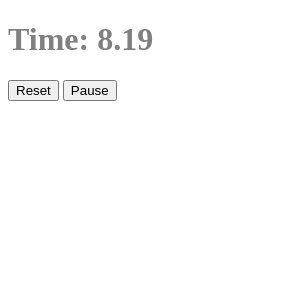
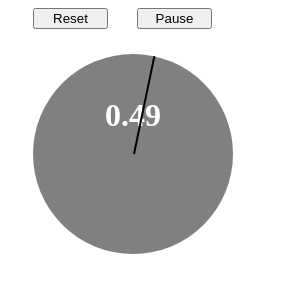
Before and after one commit to Tiltins09/FocussApp, an Electron app: page index.html in a window 300 px wide. Drawn offline with Linux system fonts and the light colour scheme.

Commit message:
Design changed to clock interface

```diff
--- a/CSS/less/main.less
+++ b/CSS/less/main.less
@@ -1,5 +1,36 @@
 @color: grey;
 
-h4#timer {
-    color: @color;
+.handlers {
+    width: 75px;
+    margin-left: 25px;
 }
+
+
+#frame {
+    width: 200px;
+    height: 200px;
+    margin-top: 25px;
+    margin-left: 25px;
+    border-radius: 100px;
+    background-color: grey;
+    h4#timer {
+        width: 200px;
+        text-align: center;
+        color: white;
+        position: absolute;
+    }
+    #clock {
+        width: 2px;
+        height: 200px;
+        margin-left: 100px;
+        position: absolute;
+        .handle {
+            display: block;
+            width: 100%;
+            height: 50%;
+        }
+        .handle:first-child {
+            background-color: black;
+        }
+    }
+}
--- a/JS/FocusApp.js
+++ b/JS/FocusApp.js
@@ -13,7 +13,13 @@ function timer() {
         seconds = 0;
     }
 
-    timer.innerHTML = "<h1>Time: " + minutes + "." + seconds + "</h1>";
+    timer.innerHTML = "<h1>" + minutes + "." + seconds + "</h1>";
+
+    var clock = document.getElementById("clock");
+    var totaltime = 25 * 60;
+    var onerotation = 360 / totaltime;
+
+    clock.style.transform = "rotate(" + ((60 * minutes) + seconds) * onerotation + "deg)";
 
     if (minutes == 25) {
         timer.innerHTML = "25 minutes have passed";
@@ -31,7 +37,7 @@ function initiateTimer(pos) {
     console.log(pos);
     if (pos == "start") {
         console.log("Resume called");
-        var mytimer = setInterval(timer, 10);
+        var mytimer = setInterval(timer, 100);
         mytimer;
         intervals.push(mytimer);
     } else if (pos == "end") {
@@ -79,3 +85,9 @@ function pause() {
 // Starts the timer when app is loaded
 
 initiateTimer("start");
+
+// Restarts the clock, by reloading the window
+
+function end() {
+    window.location.reload();
+}
--- a/index.html
+++ b/index.html
@@ -8,9 +8,15 @@
 </head>
 
 <body>
-    <h4 id="timer"></h4>
     <button id="reset" class="handlers" onclick="end()">Reset</button>
     <button id="pause" class="handlers" onclick="pause()">Pause</button>
+    <div id="frame">
+        <h4 id="timer"></h4>
+        <div id="clock">
+            <div class="handle"></div>
+            <div class="handle"></div>
+        </div>
+    </div>
     <script type="text/javascript" src="./JS/submit.js"></script>
     <script type="text/javascript" src="./JS/FocusApp.js"></script>
 </body>
--- a/main.js
+++ b/main.js
@@ -13,7 +13,7 @@ let mainWindow
 
 function createWindow() {
     // Create the browser window.
-    mainWindow = new BrowserWindow({ width: 200, height: 200 })
+    mainWindow = new BrowserWindow({ width: 275, height: 350, title: "Time management app" })
 
     // and load the index.html of the app.
     mainWindow.loadURL(url.format({
```
Also changed, not shown: CSS/main.css.
